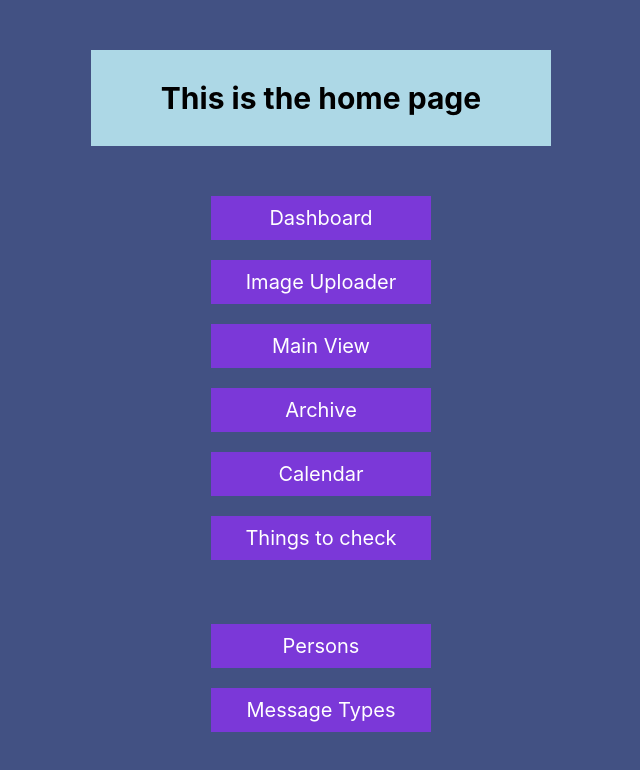
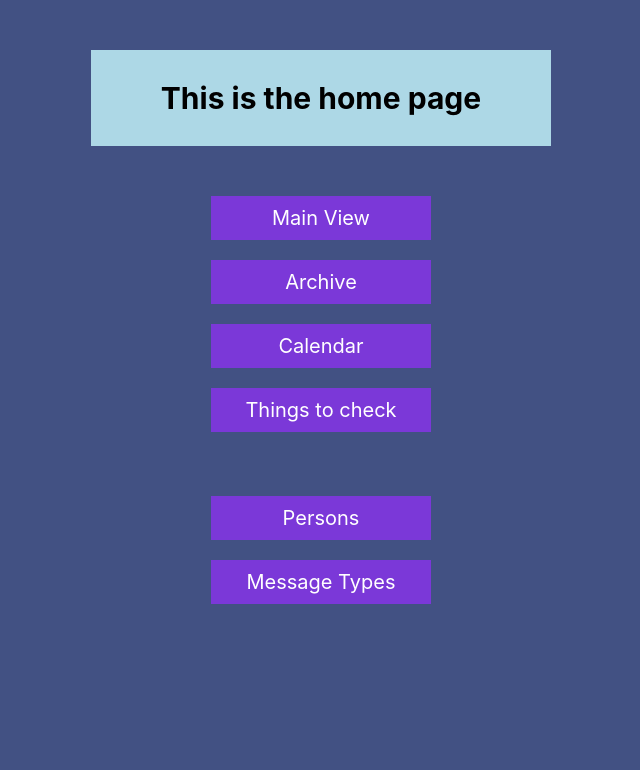
Before and after one commit to kamis12-bit/BD_project, a React (Create React App) app in the folder promoter/frontend/: page / in a window 1280 px wide. Shown: the top 770 px of the page, without its empty margins (319-959 px from the left). Built offline with nearby package versions, Linux system fonts and the light colour scheme.

Commit message:
Removed some unused things

```diff
--- a/promoter/frontend/src/App.js
+++ b/promoter/frontend/src/App.js
@@ -12,8 +12,6 @@ import MessageTypesComponent from './component/MessageTypesComponent'
 import DetailViewComponent from './component/DetailViewComponent'
 import {Link, Routes, Route} from 'react-router-dom'
 import AddEvent from "./component/AddEvent";
-import Dashboard from "./dashboard/Dashboard"
-import ImageUploader from "./component/ImageUploader";
 
 const App = () => (
   <div className='App'>
@@ -39,14 +37,6 @@ const Home = () => (
     > This is the home page </p>
 
     <br/>
-
-    <p>
-      <Link to={'/dashboard'} className='App-button-menu'> Dashboard </Link>
-    </p>
-
-    <p>
-      <Link to={'image-uploader'} className='App-button-menu'> Image Uploader </Link>
-    </p>
 
     <p>
       <Link to={'/main-view'} className='App-button-menu'> Main View </Link>
@@ -87,9 +77,6 @@ const Main = () => (
     <Route path='calendar' element={<CalendarComponent/>}/>
     <Route path='things-to-check' element={<ThingsToCheck/>}/>
     <Route path='message-types' element={<MessageTypesComponent/>}/>
-
-    <Route path={'dashboard'} element={<Dashboard/>}/>
-    <Route path={'image-uploader'} element={<ImageUploader/>}/>
   </Routes>
 )
 
```
